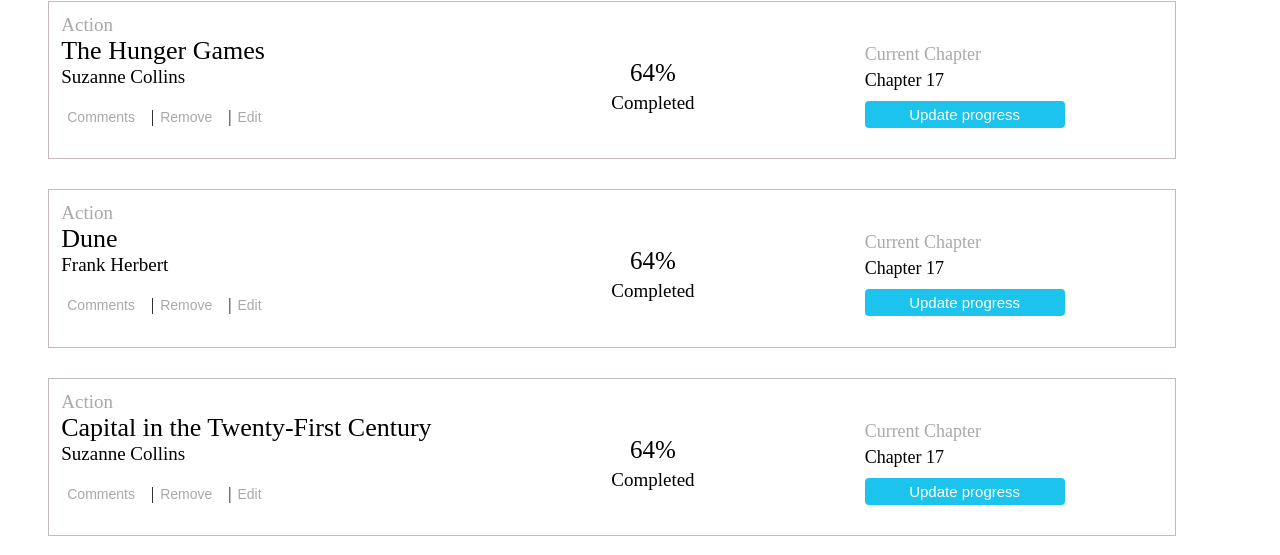
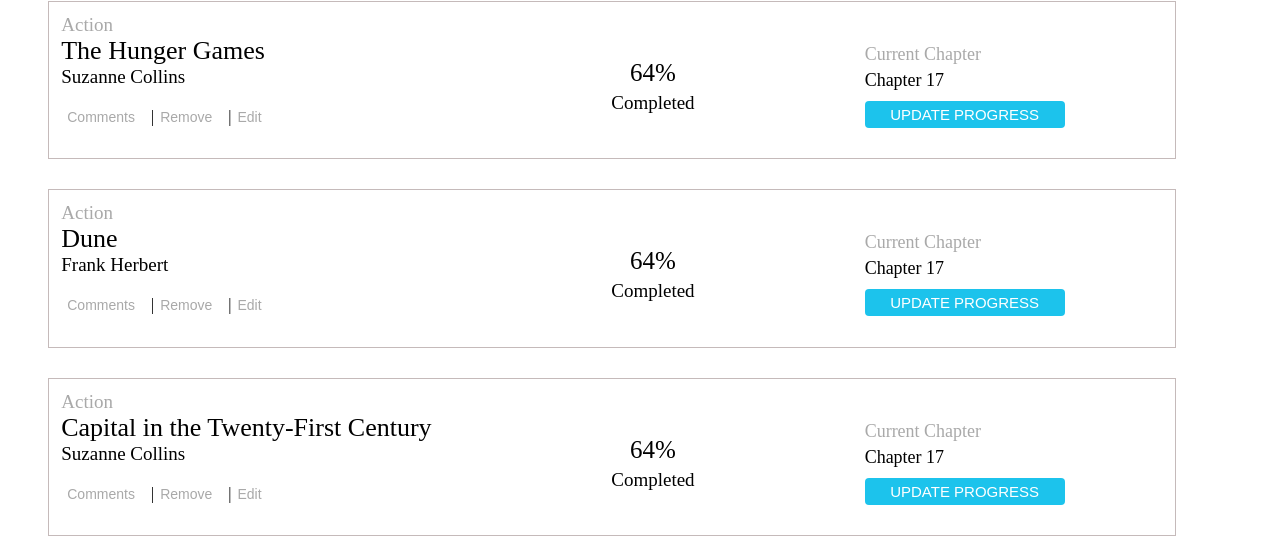
Before and after one commit to luccamicale/bookstore, a React (Create React App) app: page / in a window 1280 px wide. Shown: the part 109-664 px from the top of the page. Built offline with nearby package versions, Linux system fonts and the light colour scheme.

Commit message:
more changes

```diff
--- a/src/components/Boook.js
+++ b/src/components/Boook.js
@@ -34,7 +34,7 @@
                 <div className="current-chapter">
                   <span className="current">Current Chapter</span>
                   <span className="chapter">Chapter 17</span>
-                  <button className="btn-update" type="button">Update progress</button>
+                  <button className="btn-update" type="button">UPDATE PROGRESS</button>
                 </div>
               </div>
             </div>
```
